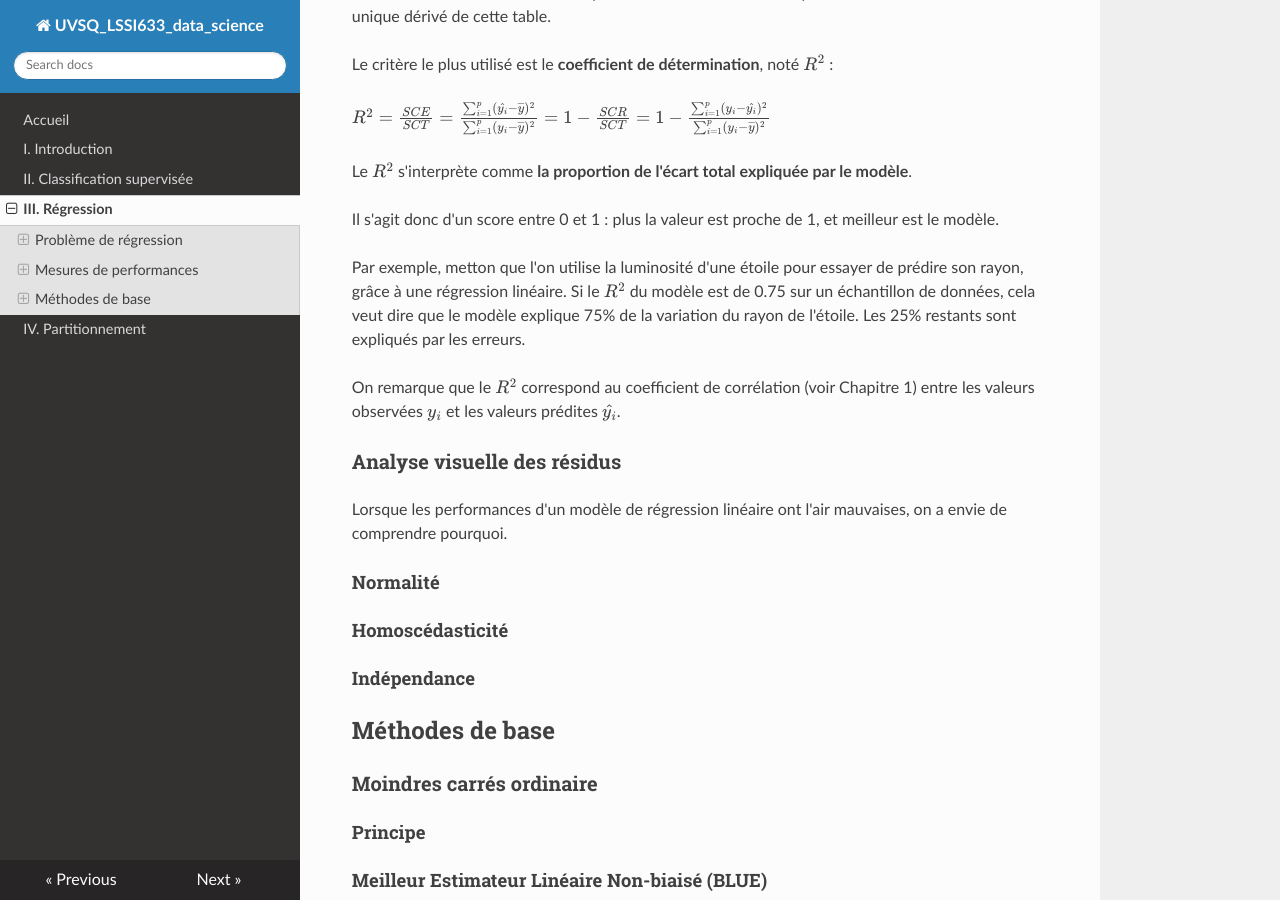
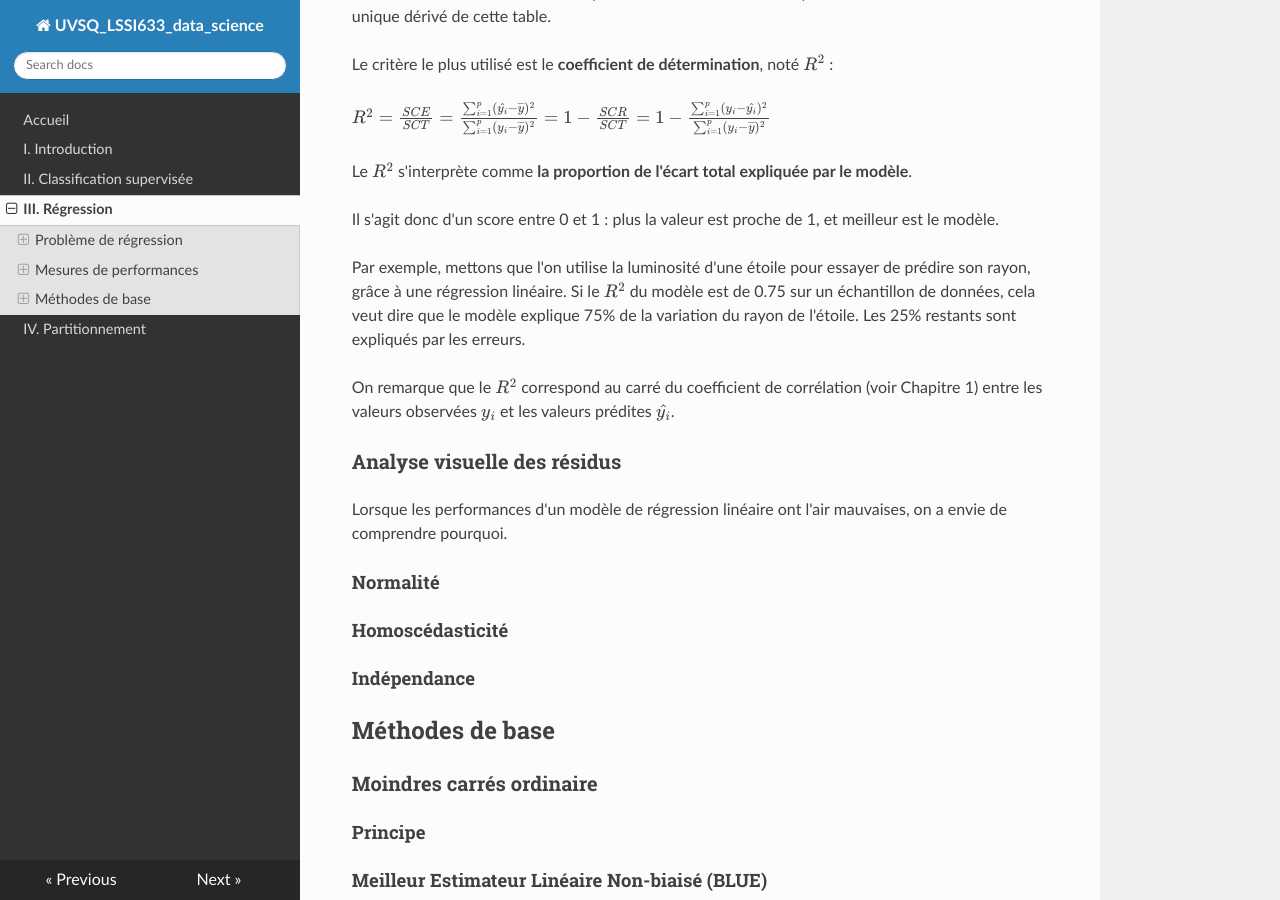
Before and after one commit to NicOudart/UVSQ_LSSI633_data_science, an MkDocs documentation site: the page built from docs/Chap3_Regression.md, in a window 1280 px wide and 900 px high, scrolled down 8229 px. Built offline with MkDocs 1.6.1, drawn with Linux system fonts in a browser that asks for light colours; nearby versions of some CDN libraries.

Commit message:
-Minor fixes to Chapter 3.

```diff
--- a/docs/Chap3_Regression.md
+++ b/docs/Chap3_Regression.md
@@ -274,11 +274,11 @@ Le $R^2$ s'interprète comme **la proportion de l'écart total expliquée par le
 
 Il s'agit donc d'un score entre 0 et 1 : plus la valeur est proche de 1, et meilleur est le modèle.
 
-Par exemple, metton que l'on utilise la luminosité d'une étoile pour essayer de prédire son rayon, grâce à une régression linéaire.
+Par exemple, mettons que l'on utilise la luminosité d'une étoile pour essayer de prédire son rayon, grâce à une régression linéaire.
 Si le $R^2$ du modèle est de 0.75 sur un échantillon de données, cela veut dire que le modèle explique 75% de la variation du rayon de l'étoile.
 Les 25% restants sont expliqués par les erreurs.
 
-On remarque que le $R^2$ correspond au coefficient de corrélation (voir Chapitre 1) entre les valeurs observées $y_i$ et les valeurs prédites $\hat{y_i}$.
+On remarque que le $R^2$ correspond au carré du coefficient de corrélation (voir Chapitre 1) entre les valeurs observées $y_i$ et les valeurs prédites $\hat{y_i}$.
 
 ### Analyse visuelle des résidus
 
```
